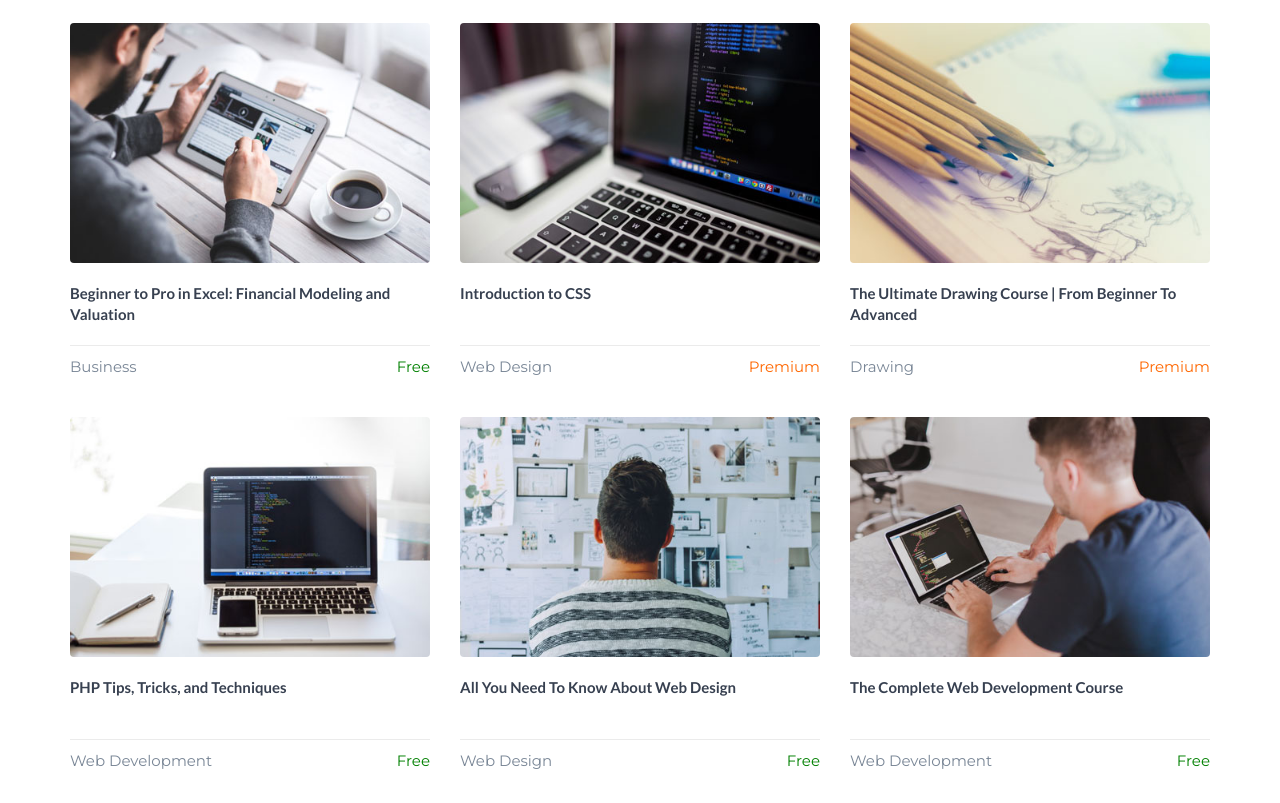
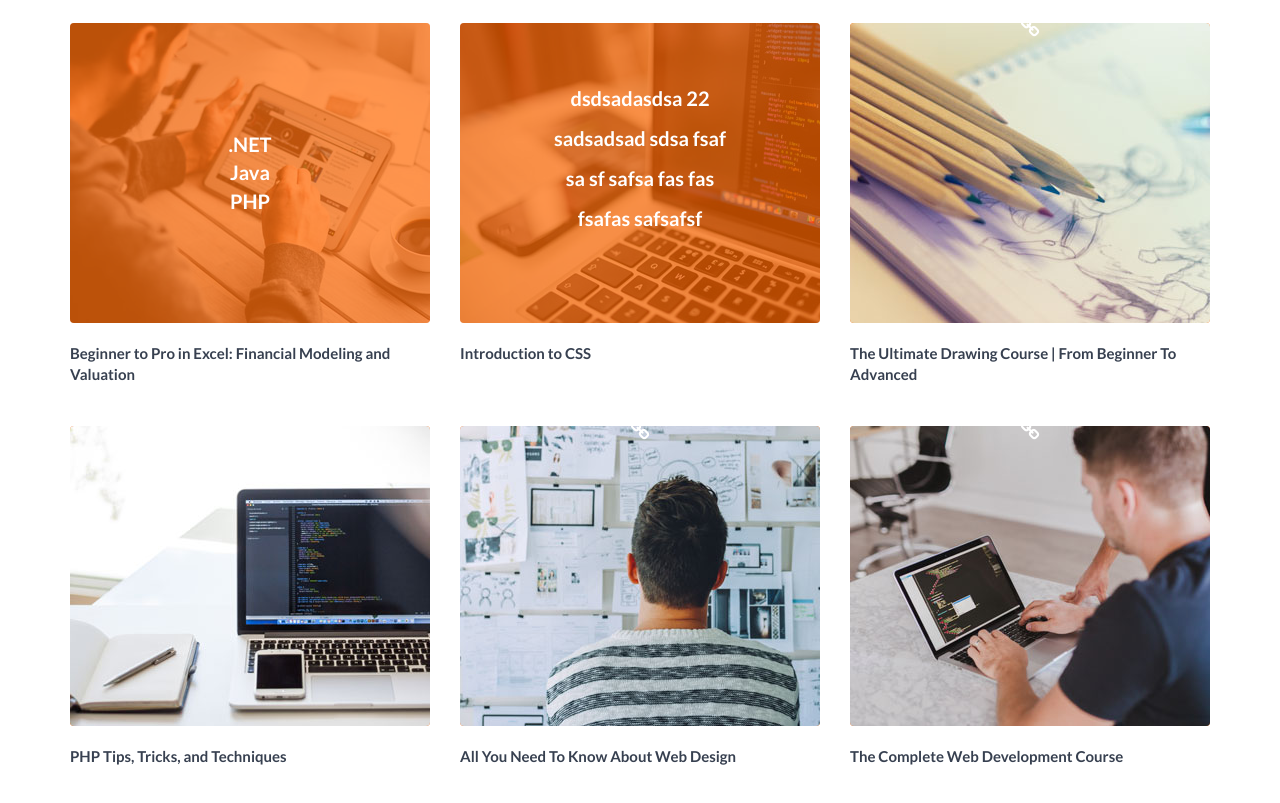
Before and after one commit to MichalGrzegorzak/ewasajt, a plain HTML site: page www/index.html in a window 1280 px wide. Shown: the part 1597-2400 px from the top of the page. Drawn offline with Linux system fonts and the light colour scheme.

Commit message:
testing 1

```diff
--- a/www/css/style.css
+++ b/www/css/style.css
@@ -555,18 +555,34 @@ input[type="text"]:focus, input[type="email"]:focus, input[type="password"]:focu
 	margin-bottom:20px;
 }
 
+.text {
+	color: white;
+	font-size: 20px;
+	position: absolute;
+	top: 50%;
+	left: 50%;
+	-webkit-transform: translate(-50%, -50%);
+	-ms-transform: translate(-50%, -50%);
+	transform: translate(-50%, -50%);
+	text-align: center;
+	opacity:1;
+  }
+
 .course .course-img {
 	position: relative;
 	display:block;
 	margin-bottom:20px;
 	border-radius:4px;
 	overflow:hidden;
+	background-color:#FF6700;
+
 }
-
-.course .course-img > img {
+.course-img .image {
+	opacity:0.3;
+}
+/* .course .course-img > img {
 	width:100%;
 }
-
 .course-img:after {
 	content:"";
 	position:absolute;
@@ -578,30 +594,37 @@ input[type="text"]:focus, input[type="email"]:focus, input[type="password"]:focu
 	opacity:0;
 	-webkit-transition:0.2s opacity;
 	transition:0.2s opacity;
+} */
+/* .course .course-img:hover:after {
+	opacity:0.7;
+}  */
+.course:hover .image {
+	opacity: 0.3;
 }
 
-.course .course-img:hover:after {
-	opacity:0.7;
-}
+/* .course:hover .middle {
+opacity: 1;
+} */
+
 
 .course .course-img .course-link-icon {
 	position:absolute;
+	-webkit-transform: translate(-50% , calc(-50% - 15px));
+	-ms-transform: translate(-50% , calc(-50% - 15px));
+		transform: translate(-50% , calc(-50% - 15px));
 	left:50%;
 	top:50%;
-	-webkit-transform: translate(-50% , calc(-50% - 15px));
-	    -ms-transform: translate(-50% , calc(-50% - 15px));
-	        transform: translate(-50% , calc(-50% - 15px));
-	width:40px;
-	height:40px;
+	width:100%;
+	height:100%;
 	line-height:40px;
 	text-align:center;
-	border:2px solid #fff;
 	color:#fff;
-	border-radius:50%;
-	opacity:0;
+	opacity:1;
 	z-index:10;
 	-webkit-transition:0.2s all;
 	transition:0.2s all;
+	font-size: 20px;
+	/* color: #374050 */
 }
 
 .course .course-img:hover .course-link-icon {
@@ -611,28 +634,27 @@ input[type="text"]:focus, input[type="email"]:focus, input[type="password"]:focu
 	opacity:1;
 }
 
+/*
 .course .course-title {
 	display:block;
 	height:42px;
 }
-
 .course .course-details {
+	visibility: hidden;
 	margin-top: 20px;
 	padding-top: 10px;
 	border-top: 1px solid #EBEBEB;
 }
-
 .course .course-details .course-price {
 	float: right;
 }
-
 .course .course-details .course-price.course-free {
 	color: green;
 }
-
 .course .course-details .course-price.course-premium {
 	color: #FF6700;
 }
+*/
 
 #courses .center-btn {
 	text-align:center;
--- a/www/index.html
+++ b/www/index.html
@@ -166,15 +166,18 @@
 						<!-- single course -->
 						<div class="col-md-4 col-sm-6 col-xs-6">
 							<div class="course">
-								<a href="http://www.onet.pl" class="course-img">
-									<img src="./img/course01.jpg" alt="">
-									<i class="course-link-icon fa fa-link"></i>
+								<a href="#" class="course-img">
+									<img class="image" src="./img/course01.jpg" alt="" style="">
+									<!-- <i class="course-link-icon fa fa-link"></i> -->
+									<div class="middle">
+										<p class="text">
+												.NET <br/>
+												Java <br/>
+												PHP <br/>
+										</p>
+									</div>
 								</a>
 								<a class="course-title" href="#">Beginner to Pro in Excel: Financial Modeling and Valuation</a>
-								<div class="course-details">
-									<span class="course-category">Business</span>
-									<span class="course-price course-free">Free</span>
-								</div>
 							</div>
 						</div>
 						<!-- /single course -->
@@ -183,14 +186,17 @@
 						<div class="col-md-4 col-sm-6 col-xs-6">
 							<div class="course">
 								<a href="#" class="course-img">
-									<img src="./img/course02.jpg" alt="">
-									<i class="course-link-icon fa fa-link"></i>
+									<img class="image" src="./img/course02.jpg" alt="">
+									<div class="middle course-link-icon">
+											<p class="text">
+													dsdsadasdsa 22
+													sadsadsad sdsa fsaf sa
+													sf safsa fas fas fsafas
+													safsafsf
+											</p>
+										</div>
 								</a>
 								<a class="course-title" href="#">Introduction to CSS </a>
-								<div class="course-details">
-									<span class="course-category">Web Design</span>
-									<span class="course-price course-premium">Premium</span>
-								</div>
 							</div>
 						</div>
 						<!-- /single course -->
@@ -203,16 +209,9 @@
 									<i class="course-link-icon fa fa-link"></i>
 								</a>
 								<a class="course-title" href="#">The Ultimate Drawing Course | From Beginner To Advanced</a>
-								<div class="course-details">
-									<span class="course-category">Drawing</span>
-									<span class="course-price course-premium">Premium</span>
-								</div>
 							</div>
 						</div>
 						<!-- /single course -->
-
-
-
 
 					</div>
 					<!-- /row -->
@@ -228,10 +227,6 @@
 									<i class="course-link-icon fa fa-link"></i>
 								</a>
 								<a class="course-title" href="#">PHP Tips, Tricks, and Techniques</a>
-								<div class="course-details">
-									<span class="course-category">Web Development</span>
-									<span class="course-price course-free">Free</span>
-								</div>
 							</div>
 						</div>
 						<!-- /single course -->
@@ -244,10 +239,6 @@
 									<i class="course-link-icon fa fa-link"></i>
 								</a>
 								<a class="course-title" href="#">All You Need To Know About Web Design</a>
-								<div class="course-details">
-									<span class="course-category">Web Design</span>
-									<span class="course-price course-free">Free</span>
-								</div>
 							</div>
 						</div>
 						<!-- /single course -->
@@ -258,16 +249,8 @@
 									<i class="course-link-icon fa fa-link"></i>
 								</a>
 								<a class="course-title" href="#">The Complete Web Development Course</a>
-								<div class="course-details">
-									<span class="course-category">Web Development</span>
-									<span class="course-price course-free">Free</span>
-								</div>
 							</div>
 						</div>
-
-
-
-
 
 					</div>
 					<!-- /row -->
```
